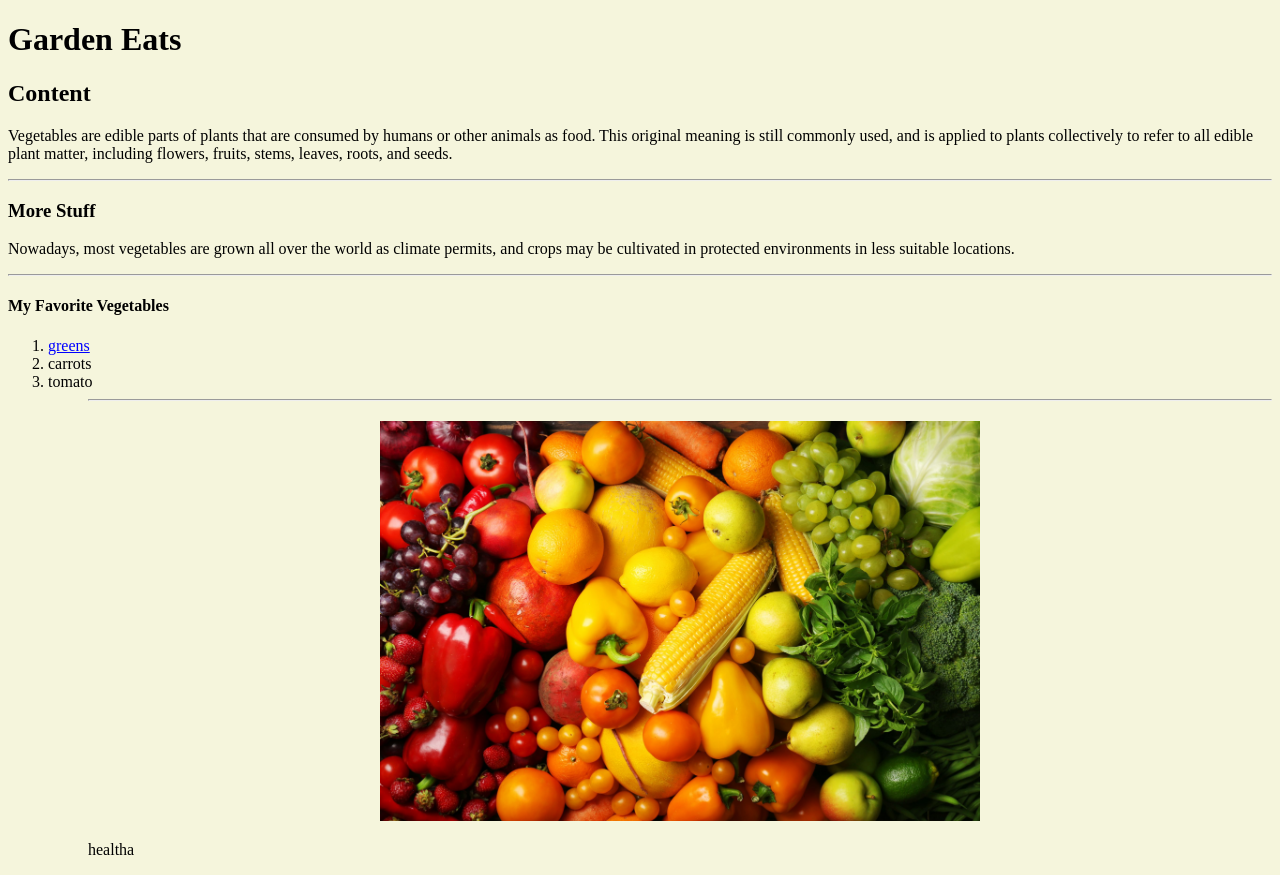
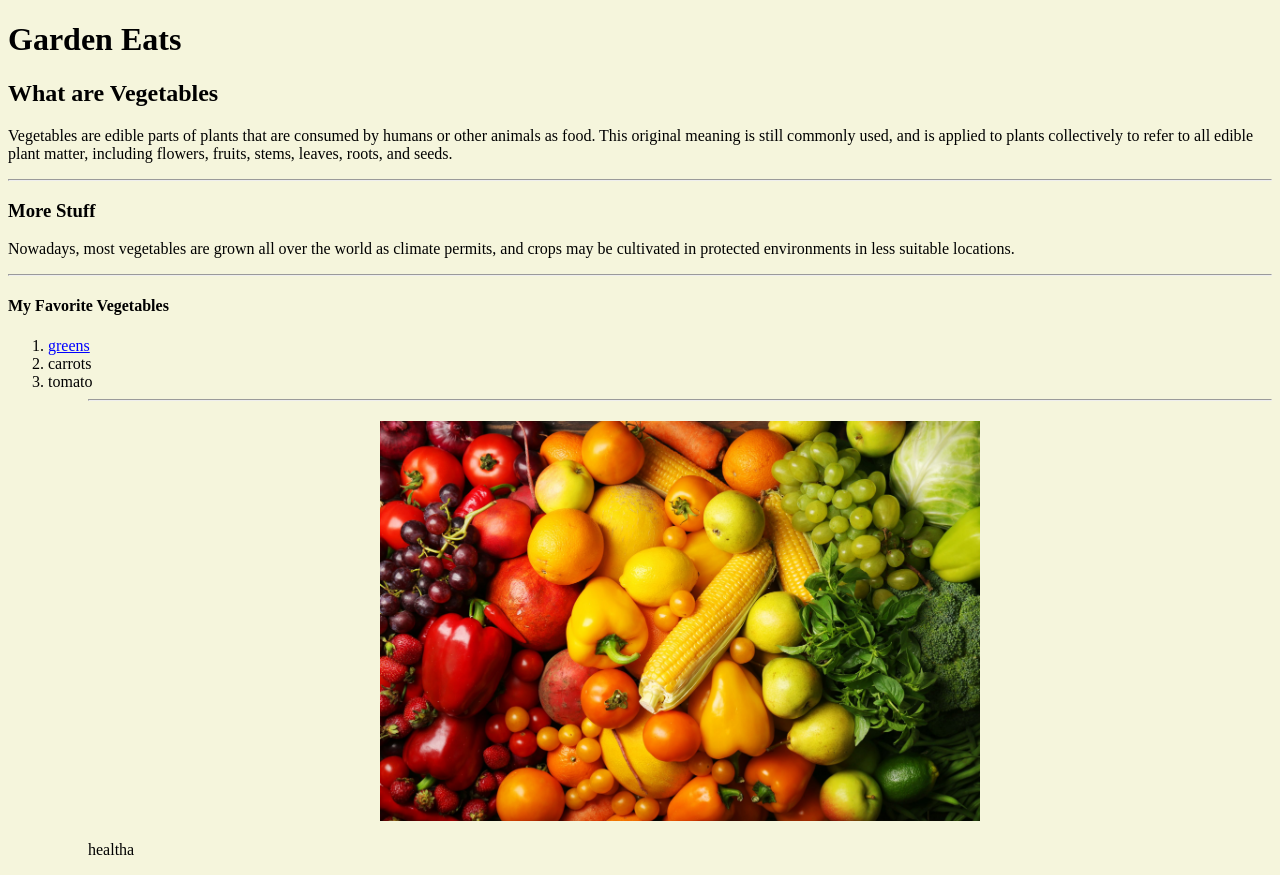
Before and after one commit to shennahinton1/Classprojects-, a plain HTML site: page Intro_html/index.html in a window 1280 px wide. Drawn offline with Linux system fonts and the light colour scheme.

Commit message:
Update index.html

```diff
--- a/Intro_html/index.html
+++ b/Intro_html/index.html
@@ -24,7 +24,7 @@
 
 <body>
     <h1>Garden Eats</h1>
-    <h2>Content</h2>
+    <h2>What are Vegetables</h2>
 <body>
 
 <p>Vegetables are edible parts of plants that are consumed by humans or other animals as food. This original meaning is still commonly used, and is applied to plants collectively to refer to all edible plant matter, including flowers, fruits, stems, leaves, roots, and seeds.
```
